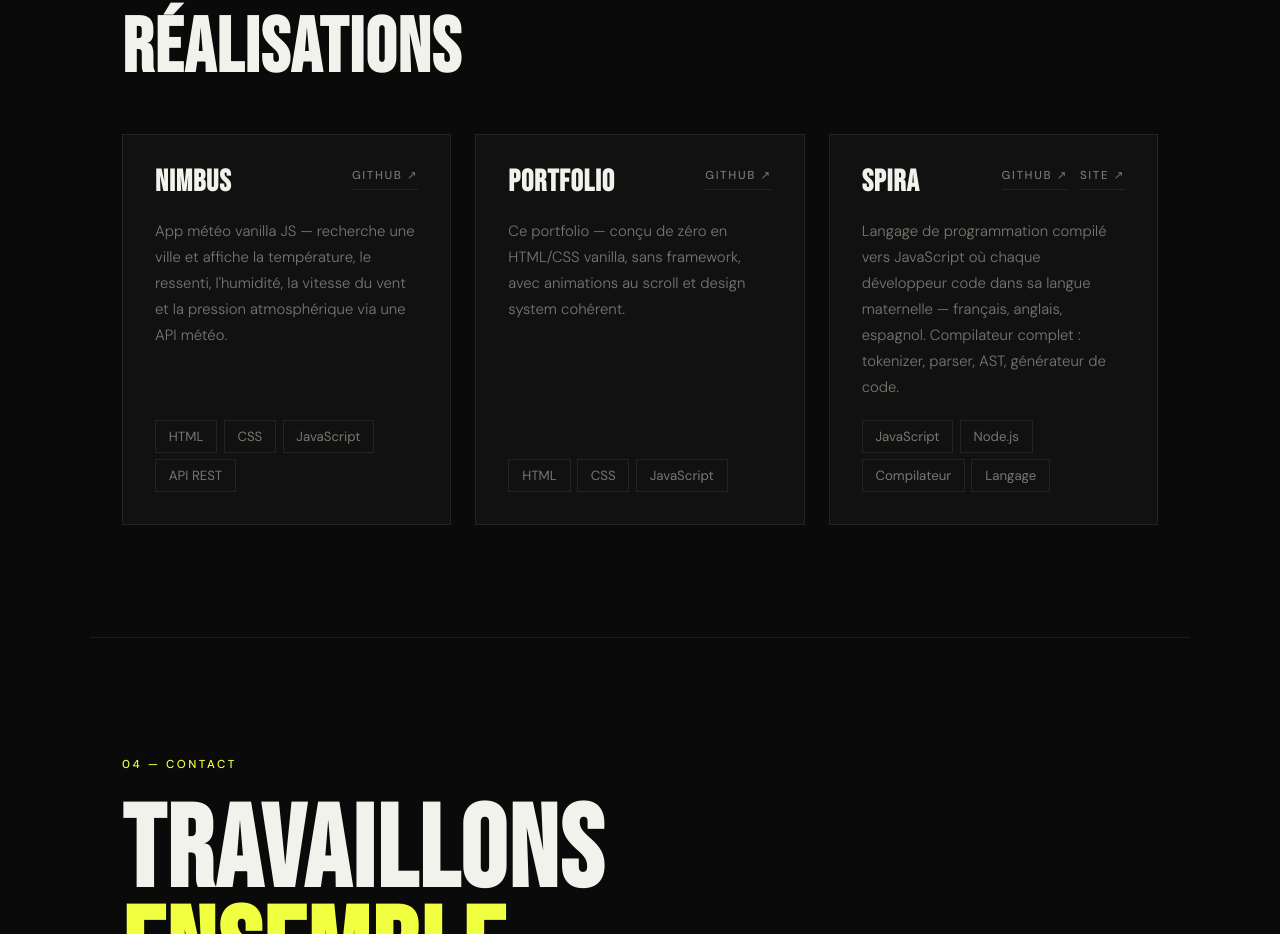
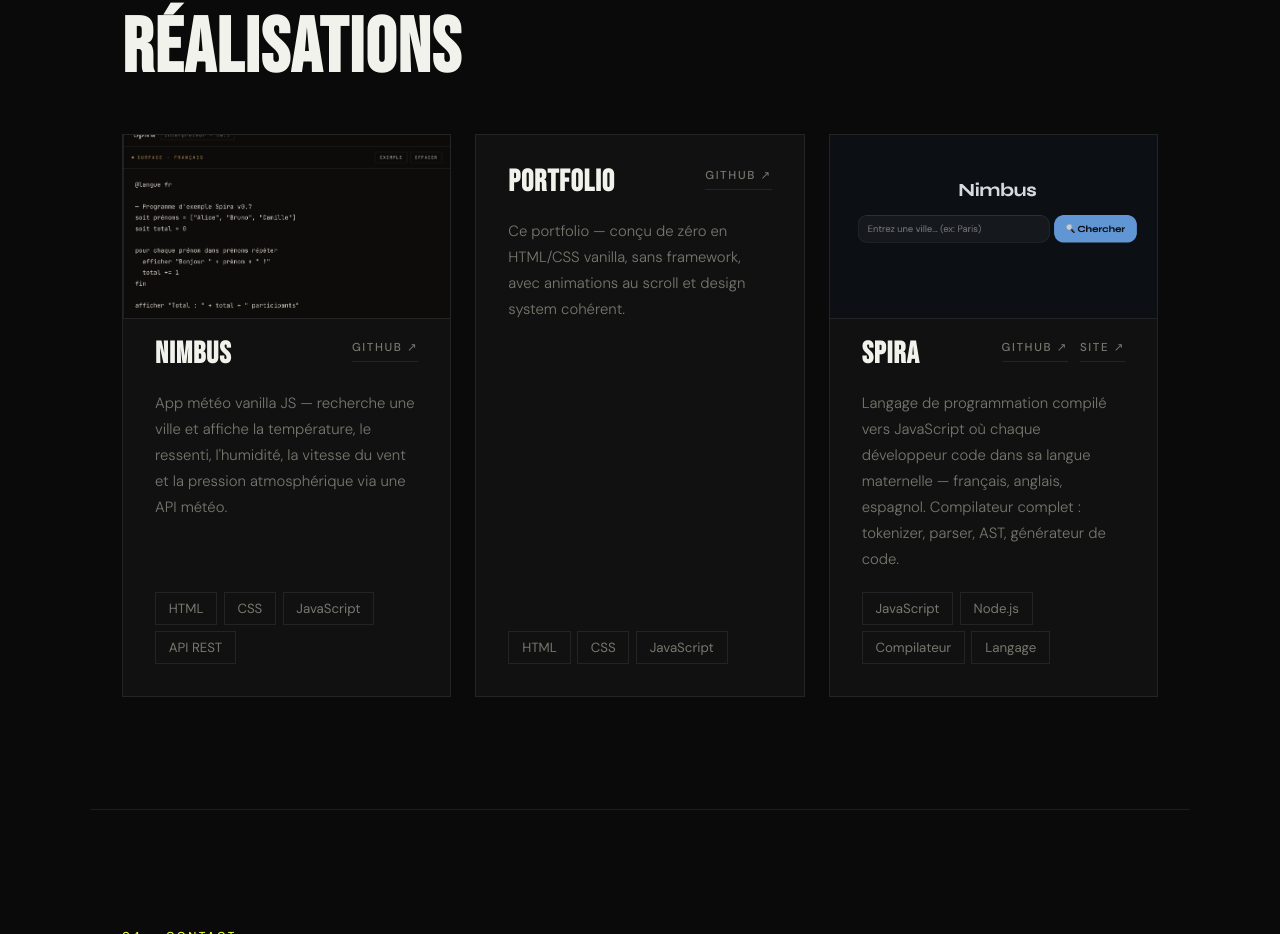
Before and after one commit to LutHub-cmd/portfolio-luthub-cmd, a plain HTML site: page index.html in a window 1280 px wide. Shown: the part 2411-3345 px from the top of the page. Drawn offline with Linux system fonts and the light colour scheme.

Commit message:
Ajout aperçus visuels sur les cartes Nimbus et Spira
Co-Authored-By: Claude Sonnet 4.6 <noreply@anthropic.com>

```diff
--- a/index.html
+++ b/index.html
@@ -281,6 +281,9 @@
     <div class="projects-grid">
 
       <article class="project-card reveal">
+        <div class="project-img-wrap">
+          <img src="assets/nimbus-preview.png" alt="Aperçu de Nimbus" class="project-img" />
+        </div>
         <div class="project-card-header">
           <h3 class="project-name">Nimbus</h3>
           <div class="project-links">
@@ -316,6 +319,9 @@
       </article>
 
       <article class="project-card reveal delay-2">
+        <div class="project-img-wrap">
+          <img src="assets/spira-preview.png" alt="Aperçu de Spira" class="project-img" />
+        </div>
         <div class="project-card-header">
           <h3 class="project-name">Spira</h3>
           <div class="project-links">
--- a/style.css
+++ b/style.css
@@ -465,7 +465,29 @@ section {
     display: flex;
     flex-direction: column;
     gap: 1.25rem;
+    overflow: hidden;
     transition: border-color 0.3s var(--ease), background 0.3s var(--ease);
+}
+
+.project-img-wrap {
+    margin: -2rem -2rem 0 -2rem;
+    aspect-ratio: 16/9;
+    overflow: hidden;
+    border-bottom: 1px solid var(--border);
+}
+
+.project-img {
+    width: 100%;
+    height: 100%;
+    object-fit: cover;
+    display: block;
+    filter: saturate(0.75) brightness(0.92);
+    transition: transform 0.5s var(--ease), filter 0.5s var(--ease);
+}
+
+.project-card:hover .project-img {
+    transform: scale(1.04);
+    filter: saturate(1) brightness(1);
 }
 
 .project-card:hover {
```
Also changed, not shown: assets/nimbus-preview.png (added), assets/spira-preview.png (added).
